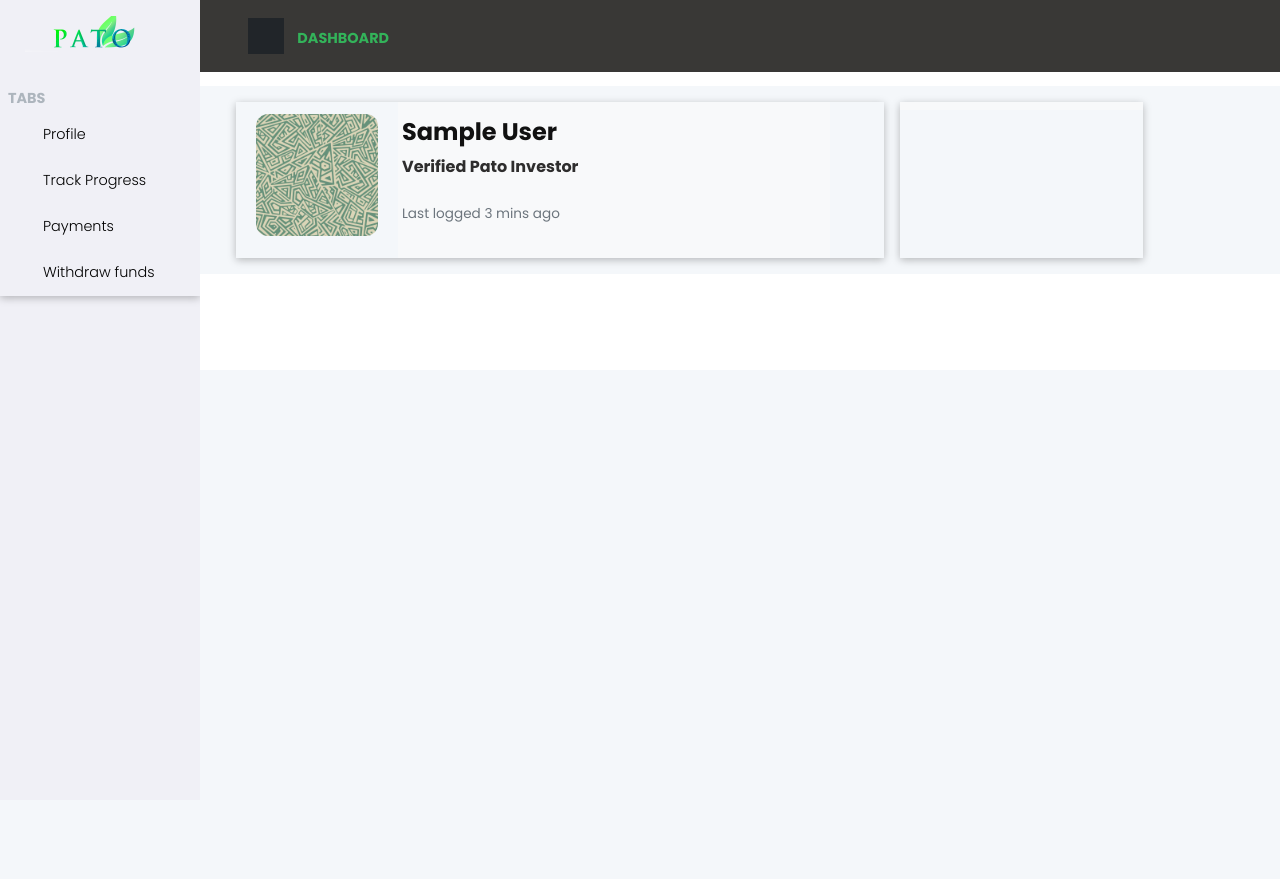
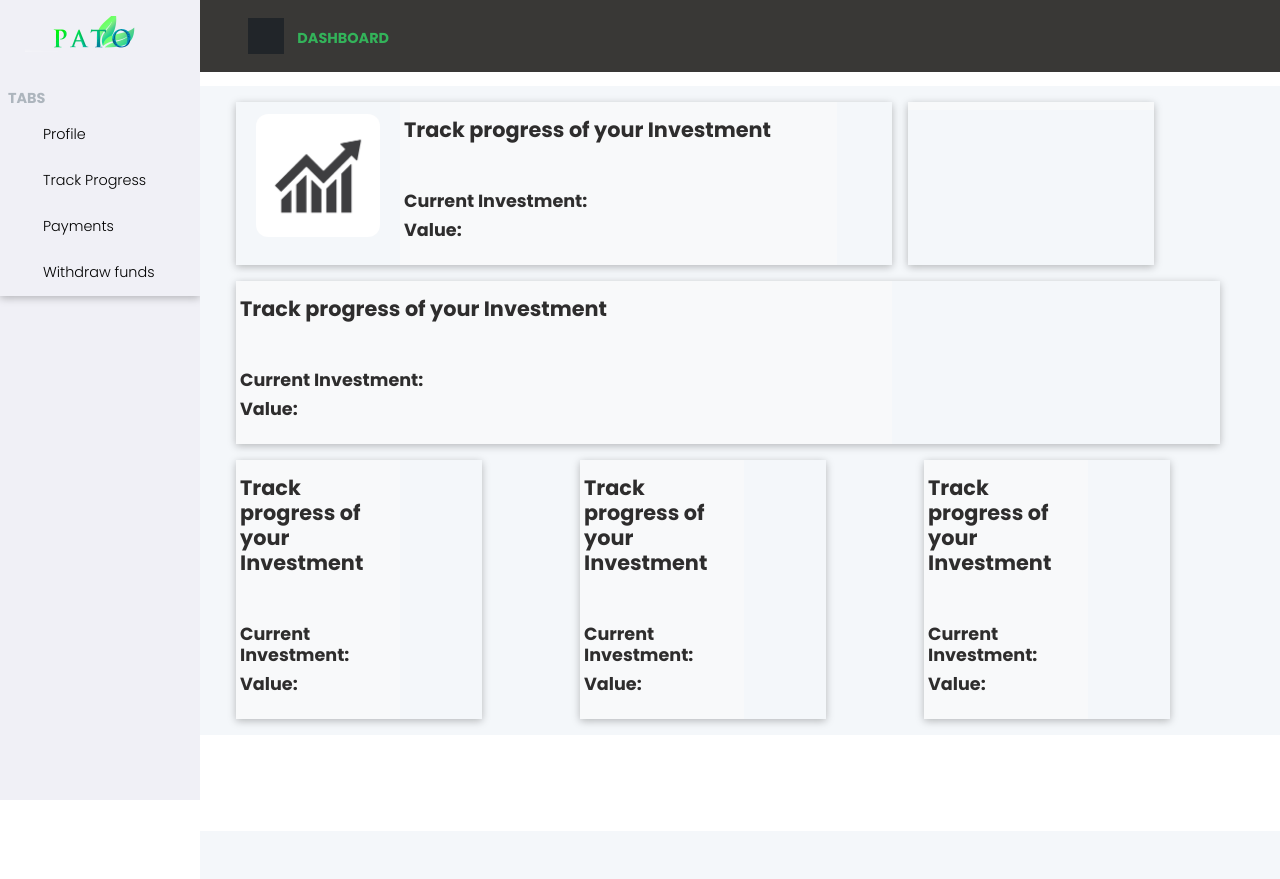
Before and after one commit to Eddieaero/PATO-web, a PHP site: page /track_progress.php in a window 1280 px wide. Before the commit the page ends 304 px from the top, so only its background shows below. Run offline with PHP 8.4, Linux system fonts and the light colour scheme; the visitor is signed in with stand-in values (Sample User, id 1); some libraries are stand-ins or nearby versions; some web fonts are replaced.

Commit message:
designing ui for tracking progress

```diff
--- a/PATO-v1/css/custom.css
+++ b/PATO-v1/css/custom.css
@@ -121,6 +121,10 @@
     display: none;
 }
 
+#header4{
+    display: none;
+}
+
 #pay-process1{
     display: none;
 }
--- a/PATO-v1/pricing.js
+++ b/PATO-v1/pricing.js
@@ -7,6 +7,7 @@ const removePlanDetailButton = document.getElementById('back-plansModal');
 const investHeading1 = document.getElementById('header1');
 const investHeading2 = document.getElementById('header2');
 const investHeading3 = document.getElementById('header3');
+const investHeading4 = document.getElementById('header4');
 
 
 
@@ -102,6 +103,7 @@ const showInvestmentModal = () => {
     investHeading2.style.display = 'block';
     removeInvestmentsButton.style.display = 'block';
     confirmPayModal.style.display = 'none';
+    investHeading4.style.display = 'none';
 
 }
 
@@ -113,6 +115,8 @@ const removeInvestmentModal = () => {
     investHeading1.style.display = 'block';
     removeInvestmentsButton.style.display = 'none';
     confirmPayModal.style.display = 'none';
+    investHeading4.style.display = 'none';
+
 
 
 }
@@ -132,6 +136,8 @@ const showDetailModal = () => {
   removePlanDetailButton.style.display = 'block';
   detailWindowModal.style.display = 'inline-block';
   confirmPayModal.style.display = 'none';
+  investHeading4.style.display = 'none';
+
 
 };
 
@@ -162,6 +168,7 @@ const removePlanDetailModal = () => {
   // removeInvestmentsButton.classList.add(right-button);
 
   detailWindowModal.style.display = 'none';
+  investHeading4.style.display = 'none';
 
   investHeading3.style.display = 'none';
   investHeading2.style.display = 'block';
@@ -185,6 +192,10 @@ const validatePayment = () => {
 
 const showProgress = () => {
   window.location.href = 'track_progress.php';
+  validatePaymentModal.style.display = 'none';
+  confirmPayModal.style.display = 'none';
+  removePlanDetailButton.style.display = 'none';
+  investHeading4.style.display = 'inline-block';
 }
 
 
--- a/PATO-v1/track_progress.php
+++ b/PATO-v1/track_progress.php
@@ -147,21 +147,23 @@ include "dbconfig.php";
     </header>
     <!-- Counts Section -->
     <section class="py-3">
-      <div class="container-fluid me-4">
-        <div class="row me-4">
+      <div class="container-fluid me-4" id="firstDAta">
+        <div class="row col-12 me-4">
           <!-- Count item widget-->
           <div class="col-xl-8 col-md-8  me-3 col-sm-8"  style="box-shadow: 0 2px 8px rgba(0, 0, 0, 0.26);" style="border-radius: 25%">
             <div class="row " >
                   <div class="col-3 py-1" >
                     <!-- <img src="images\profile.jpeg" class="img-fluid rounded-start"  alt="..."> -->
-                    <img src="images\profile.jpeg" class="p-2" style="border-radius: 20px">
+                    <img src="images\track.jpg" class="p-2" style="border-radius: 20px">
                   </div>
                   <div class="col-8 col-md-8 sm-12 bg-light py-3 px-1" >
-                      <h5 class="card-title h1"> <?php echo $_SESSION['user_name'] ?></h5>
-                      <p class="card-text h5"> Verified Pato Investor</p>
-                      <p class="card-text py-3"><small class="text-muted">Last logged 3 mins ago</small></p>
-                      <div class="offset-lg-9 offset-md-9 offset-sm-9 ">
-                      </div>
+                      <p class="card-text h2"> Track progress of your Investment </p>
+                      <p class="card-text h4 mt-5"> Current Investment: </p>
+                      <p class="card-text h4 "> Value: </p>
+                      <!-- <p class="card-title h4 ">Name <?php echo $_SESSION['user_name'] ?></p> -->
+                      <!-- <p class="card-text h5"> Verified Pato Investor</p> -->
+                      <!-- <p class="card-text py-3"><small class="text-muted">Last logged 3 mins ago</small></p> -->
+                      <div class="offset-lg-9 offset-md-9 offset-sm-9 "> </div>
                   </div>
             </div>
           </div>
@@ -172,6 +174,70 @@ include "dbconfig.php";
                   </div>
             </div>
         </div>
+      </div>
+
+      <div class="row col-12 mt-3 me-4" id="secondDAta">
+          <!-- Count item widget-->
+          <div class="col-xl-12 col-md-8  me-3 col-sm-8"  style="box-shadow: 0 2px 8px rgba(0, 0, 0, 0.26);" style="border-radius: 25%">
+            <div class="row " >
+                  <div class="col-8 col-md-8 sm-12 bg-light py-3 px-1" >
+                      <p class="card-text h2"> Track progress of your Investment </p>
+                      <p class="card-text h4 mt-5"> Current Investment: </p>
+                      <p class="card-text h4 "> Value: </p>
+                      <!-- <p class="card-title h4 ">Name <?php echo $_SESSION['user_name'] ?></p> -->
+                      <!-- <p class="card-text h5"> Verified Pato Investor</p> -->
+                      <!-- <p class="card-text py-3"><small class="text-muted">Last logged 3 mins ago</small></p> -->
+                      <div class="offset-lg-9 offset-md-9 offset-sm-9 "> </div>
+                  </div>
+            </div>
+          </div>
+      </div>
+      <!-- <div class="row col-12 mt-3 me-4 offset-1" id="thirdDAta"> -->
+      <div class="row col-12 mt-3 " id="thirdDAta">
+          <!-- Count item widget-->
+          <div class="col-xl-3 col-md-8  me-3 col-sm-8"  style="box-shadow: 0 2px 8px rgba(0, 0, 0, 0.26);" style="border-radius: 25%">
+            <div class="row " >
+
+                  <div class="col-8 col-md-8 sm-12 bg-light py-3 px-1" >
+                      <p class="card-text h2"> Track progress of your Investment </p>
+                      <p class="card-text h4 mt-5"> Current Investment: </p>
+                      <p class="card-text h4 "> Value: </p>
+                      <!-- <p class="card-title h4 ">Name <?php echo $_SESSION['user_name'] ?></p> -->
+                      <!-- <p class="card-text h5"> Verified Pato Investor</p> -->
+                      <!-- <p class="card-text py-3"><small class="text-muted">Last logged 3 mins ago</small></p> -->
+                      <div class="offset-lg-9 offset-md-9 offset-sm-9 "> </div>
+                  </div>
+
+            </div>
+          </div>
+          <div class="col-xl-3 col-md-8  me-3 col-sm-8 offset-1"  style="box-shadow: 0 2px 8px rgba(0, 0, 0, 0.26);" style="border-radius: 25%">
+            <div class="row " >
+
+                  <div class="col-8 col-md-8 sm-12 bg-light py-3 px-1" >
+                      <p class="card-text h2"> Track progress of your Investment </p>
+                      <p class="card-text h4 mt-5"> Current Investment: </p>
+                      <p class="card-text h4 "> Value: </p>
+                      <!-- <p class="card-title h4 ">Name <?php echo $_SESSION['user_name'] ?></p> -->
+                      <!-- <p class="card-text h5"> Verified Pato Investor</p> -->
+                      <!-- <p class="card-text py-3"><small class="text-muted">Last logged 3 mins ago</small></p> -->
+                      <div class="offset-lg-9 offset-md-9 offset-sm-9 "> </div>
+                  </div>
+            </div>
+          </div>
+          <div class="col-xl-3 col-md-8  me-3 col-sm-8 offset-1"  style="box-shadow: 0 2px 8px rgba(0, 0, 0, 0.26);" style="border-radius: 25%">
+            <div class="row " >
+
+                  <div class="col-8 col-md-8 sm-12 bg-light py-3 px-1" >
+                      <p class="card-text h2"> Track progress of your Investment </p>
+                      <p class="card-text h4 mt-5"> Current Investment: </p>
+                      <p class="card-text h4 "> Value: </p>
+                      <!-- <p class="card-title h4 ">Name <?php echo $_SESSION['user_name'] ?></p> -->
+                      <!-- <p class="card-text h5"> Verified Pato Investor</p> -->
+                      <!-- <p class="card-text py-3"><small class="text-muted">Last logged 3 mins ago</small></p> -->
+                      <div class="offset-lg-9 offset-md-9 offset-sm-9 "> </div>
+                  </div>
+            </div>
+          </div>
       </div>
 
 
```
Also changed, not shown: PATO-v1/dashboard.php (+15 -0 lines), PATO-v1/images/track.jpg (added).
